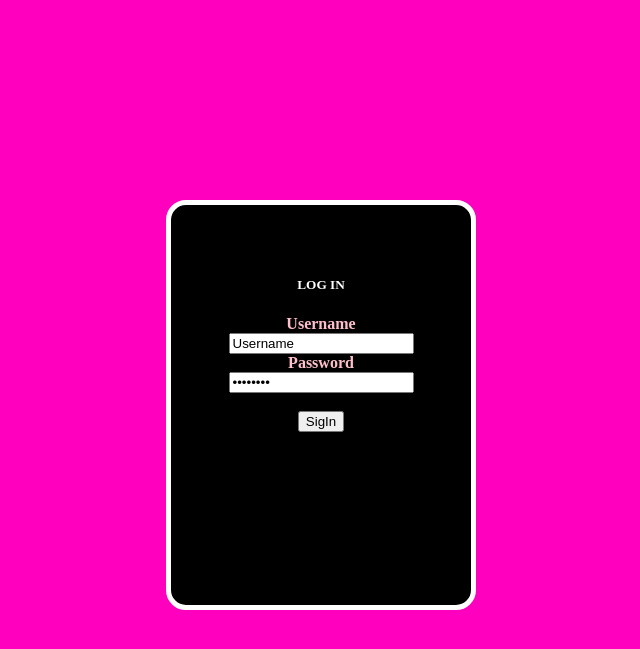
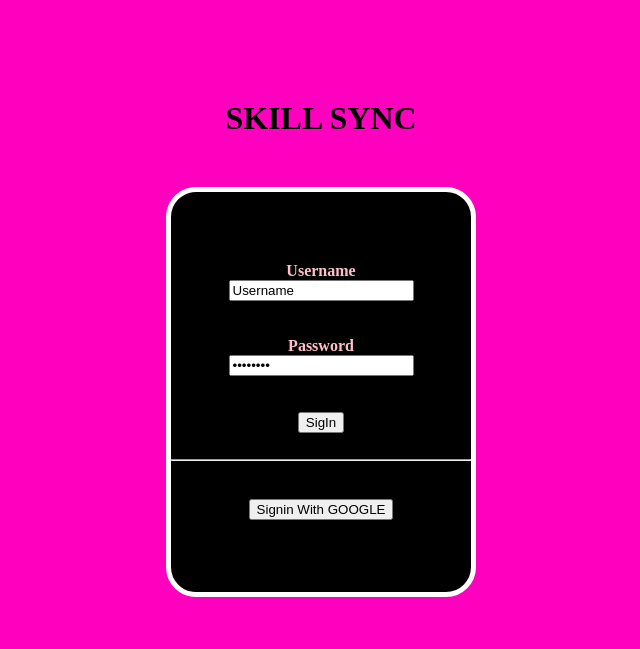
Before and after one commit to RajviDave/Nexora-Hacks, a PHP site: page / in a window 1280 px wide. Shown: the top 649 px of the page, without its empty margins (319-959 px from the left). Run offline with PHP 8.4, Linux system fonts and the light colour scheme.

Commit message:
google signin

```diff
--- a/index.html
+++ b/index.html
@@ -8,18 +8,18 @@
     <link rel="stylesheet" href="style.css">
 </head>
 <body>
-
+    <h1 class="heading">SKILL SYNC</h1>
     <div class="main-div">
-        <h5 class="login">LOG IN</h5>
-        <div>
             <form class="form">
                 <label><b>Username</b></label><br>
-                <input type="text" value="Username" name="username"><br>
+                <input type="text" value="Username" name="username"><br><br><br>
                 <label><b>Password</b></label><br>
-                <input type="password" value="qwertyui" name="passwd"><br><br>
-                <input type="submit" name="submit" value="SigIn"><br>
+                <input type="password" value="qwertyui" name="passwd"><br><br><br>
+                <input type="submit" name="submit" value="SigIn"><br><br>
+                <hr>
+                <button class="google">Signin With GOOGLE</button>
             </form>
-        </div>
+
     </div>
 </body>
 </html>
--- a/style.css
+++ b/style.css
@@ -7,19 +7,23 @@ body {
     height: 400px;
     width: 300px;
     margin: 0 auto;
-    margin-top: 200px;
+    margin-top: 50px;
     border: 5px solid white;
-    border-radius:20px;
+    border-radius:30px;
     text-align:center;
 }
 
-.login{
-    padding-top:50px;
-    font-size:15spx;
-    color:white;
+.form{
+    margin-top:70px;
+}
+
+.heading{
+    display: flex;
+    justify-content:center;
+    margin-top:100px;
 
 }
 
-.form{
-    margin:10px;
+.google{
+    margin-top:30px;
 }
```
